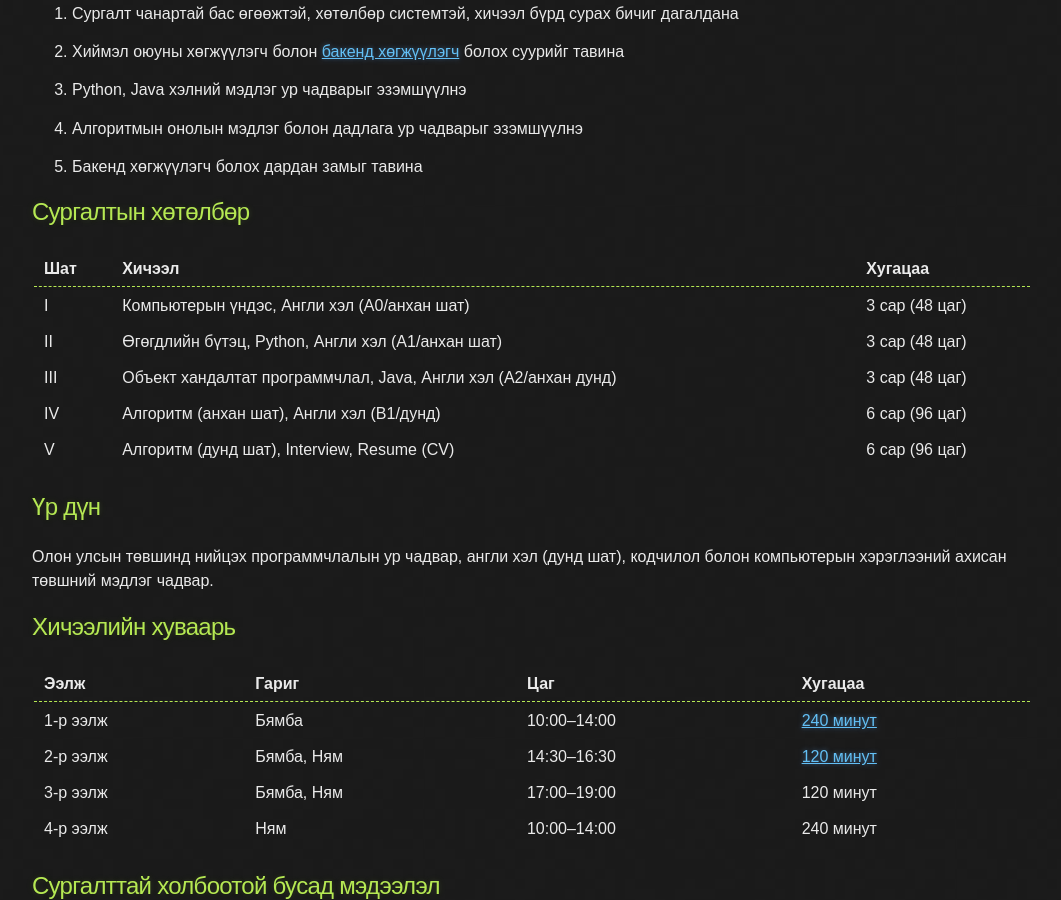
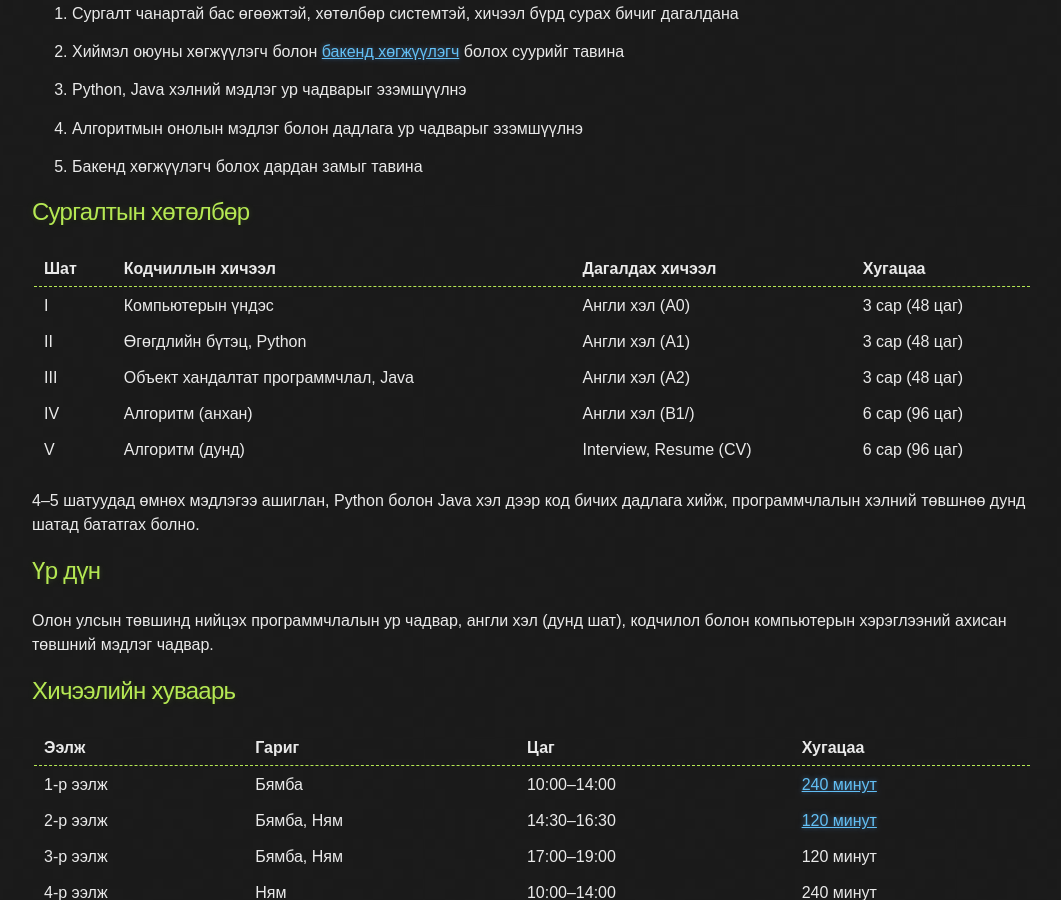
Before and after one commit to ganaatulgaa/corecode, a Jekyll site: the page built from index.md, in a window 1280 px wide and 900 px high, scrolled down 326 px. Shown: the whole window, without its empty margins (108-1169 px from the left). Built offline with Jekyll 4.4.1, drawn with Linux system fonts in a browser that asks for light colours.

Commit message:
Update index.md

```diff
--- a/index.md
+++ b/index.md
@@ -18,15 +18,17 @@
 
 ## Сургалтын хөтөлбөр
 
-|-----+---------------------------------------------------+----------------|
-| Шат | Хичээл                                            | Хугацаа        |
-|-----+---------------------------------------------------+----------------|
-| I   | Компьютерын үндэс, Англи хэл (A0/анхан шат)       | 3 сар (48 цаг) |
-| II  | Өгөгдлийн бүтэц, Python, Англи хэл (A1/анхан шат) | 3 сар (48 цаг) |
-| III | Объект хандалтат программчлал, Java, Англи хэл (A2/анхан дунд)| 3 сар (48 цаг) |
-| IV  | Алгоритм (анхан шат), Англи хэл (B1/дунд)         | 6 сар (96 цаг) |
-| V   | Алгоритм (дунд шат), Interview, Resume (CV)       | 6 сар (96 цаг) |
-|-----+---------------------------------------------------+----------------|
+|-----+-------------------------------------+------------------------+----------------|
+| Шат | Кодчиллын хичээл                    | Дагалдах хичээл        | Хугацаа        |
+|-----+-------------------------------------+------------------------+----------------|
+| I   | Компьютерын үндэс                   | Англи хэл (A0)         | 3 сар (48 цаг) |
+| II  | Өгөгдлийн бүтэц, Python             | Англи хэл (A1)         | 3 сар (48 цаг) |
+| III | Объект хандалтат программчлал, Java | Англи хэл (A2)         | 3 сар (48 цаг) |
+| IV  | Алгоритм (анхан)                    | Англи хэл (B1/)        | 6 сар (96 цаг) |
+| V   | Алгоритм (дунд)                     | Interview, Resume (CV) | 6 сар (96 цаг) |
+|-----+-------------------------------------+------------------------+----------------|
+
+4--5 шатуудад өмнөх мэдлэгээ ашиглан, Python болон Java хэл дээр код бичих дадлага хийж, программчлалын хэлний төвшнөө дунд шатад бататгах болно.
 
 ## Үр дүн
 
```
